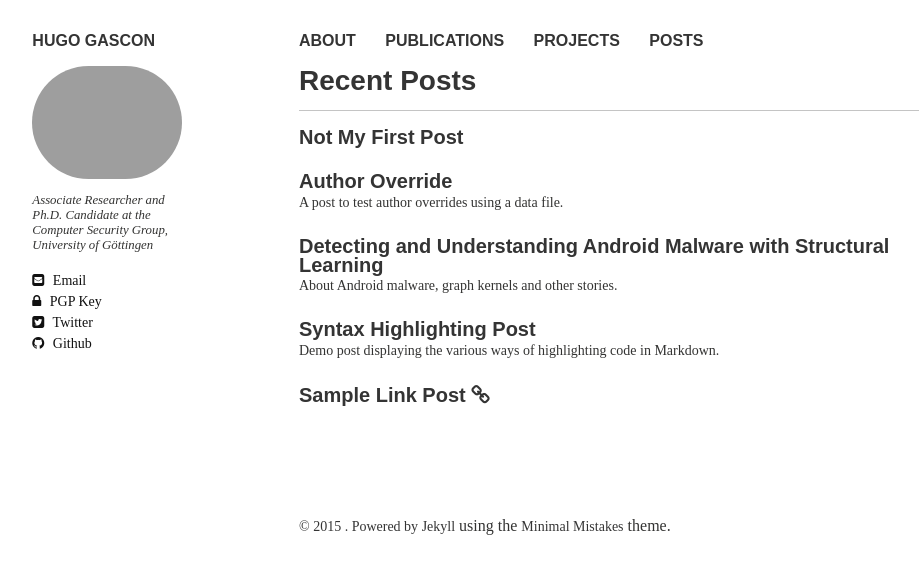
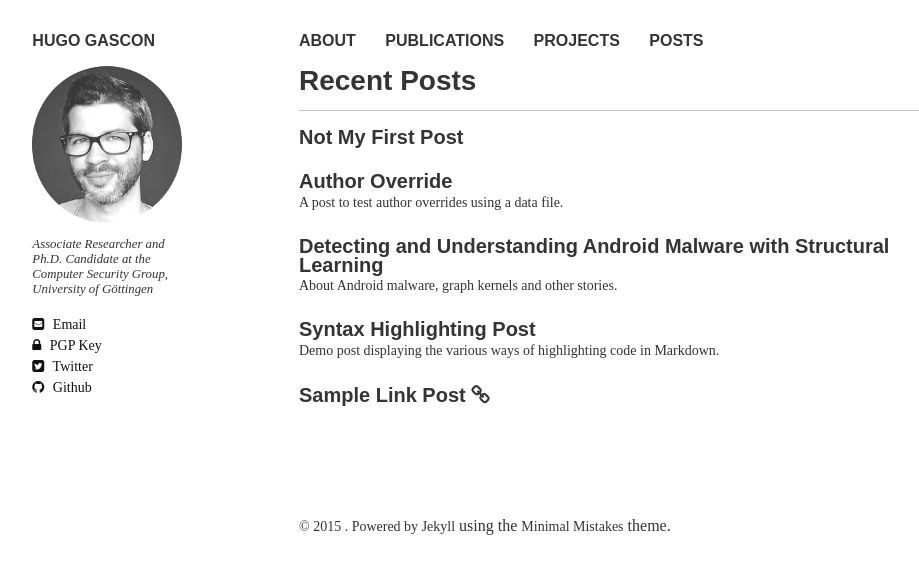
Before and after one commit to hgascon/hgascon.github.io, a Jekyll site: the page built from index.md, in a window 1280 px wide. Shown: the top 574 px of the page, without its empty margins (21-940 px from the left). Built offline with Jekyll 4.4.1, drawn with Linux system fonts in a browser that asks for light colours; nearby versions of some CDN libraries; some web fonts are replaced.

Commit message:
missing pub key file

```diff
--- a/_config.yml
+++ b/_config.yml
@@ -27,7 +27,7 @@ kramdown:
 # Site owner
 owner:
   name:
-  avatar:
+  avatar: hg.png
   bio: "Associate Researcher and Ph.D. Candidate at the Computer Security Group, University of Göttingen"
   email: hgascon@uni-goettingen.de
   disqus-shortname:
--- a/_includes/_author-bio.html
+++ b/_includes/_author-bio.html
@@ -10,7 +10,7 @@
 <h3>{{ author.name }}</h3>
 <p>{{ author.bio }}</p>
 {% if author.email %}<a href="mailto:{{ author.email }}" class="author-social" target="_blank"><i class="fa fa-envelope-square"></i> Email</a>{% endif %}
-{% if author.email %}<a href="/hgascon.pub" class="author-social" target="_blank"><i class="fa fa-lock"></i> PGP Key</a>{% endif %}
+{% if author.email %}<a href="/A687F4B3.asc" class="author-social" target="_blank"><i class="fa fa-lock"></i> PGP Key</a>{% endif %}
 {% if author.twitter %}<a href="http://twitter.com/{{ author.twitter }}" class="author-social" target="_blank"><i class="fa fa-twitter-square"></i> Twitter</a>{% endif %}
 {% if author.facebook %}<a href="http://facebook.com/{{ author.facebook }}" class="author-social" target="_blank"><i class="fa fa-facebook-square"></i> Facebook</a>{% endif %}
 {% if author.google_plus %}<a href="http://plus.google.com/+{{ author.google_plus }}" class="author-social" target="_blank"><i class="fa fa-google-plus-square"></i> Google+</a>{% endif %}
```
Also changed, not shown: images/hg.png (added).
